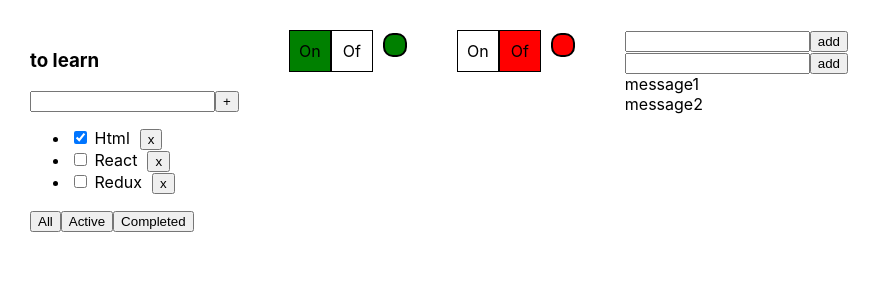
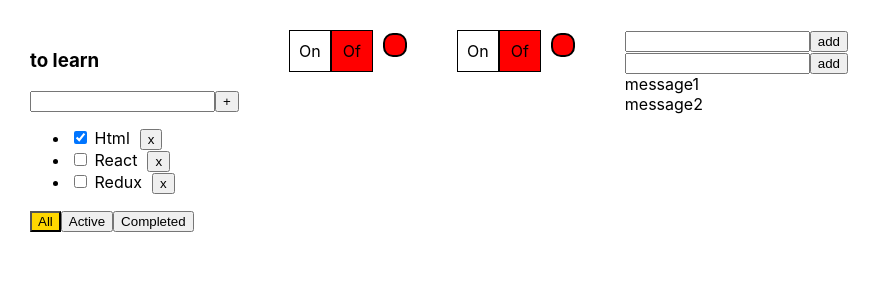
Before and after one commit to Lelik7777/todolist2023, a React (Create React App) app: page / in a window 1280 px wide. Shown: the top 300 px of the page, without its empty margins (0-881 px from the left). Built offline with nearby package versions, Linux system fonts and the light colour scheme.

Commit message:
feat: finish lesson 4

```diff
--- a/src/App.css
+++ b/src/App.css
@@ -35,3 +35,6 @@
 .error {
   border: 2px solid red;
 }
+.active{
+  background-color: gold;
+}
--- a/src/App.tsx
+++ b/src/App.tsx
@@ -13,6 +13,7 @@ export type TaskType = {
 };
 
 function App() {
+  let [on,setOn]=useState<boolean>(false);
   let [tasks, setTasks] = useState<TaskType[]>([
     { id: v1(), title: "Html", isDone: true },
     { id: v1(), title: "React", isDone: false },
@@ -39,8 +40,8 @@ function App() {
         changeCheckedInput={changeCheckedInput}
       />
 
-      <OnOff on={true} />
-      <OnOff on={false} />
+      <OnOff on={on} setOn={setOn}/>
+      <OnOff on={on} setOn={setOn}/>
       <Messages />
     </div>
   );
--- a/src/Todolist.tsx
+++ b/src/Todolist.tsx
@@ -85,9 +85,9 @@ export default function Todolist({
       </div>
       <ul>{arrayTasks}</ul>
       <div>
-        <button onClick={() => changeFilter("all")}>All</button>
-        <button onClick={() => changeFilter("active")}>Active</button>
-        <button onClick={() => changeFilter("completed")}>Completed</button>
+        <button className={filter==='all'?'active':''} onClick={() => changeFilter("all")}>All</button>
+        <button className={filter==='active'?'active':''} onClick={() => changeFilter("active")}>Active</button>
+        <button className={filter==='completed'?'active':''} onClick={() => changeFilter("completed")}>Completed</button>
       </div>
     </div>
   );
--- a/src/components/OnOff.tsx
+++ b/src/components/OnOff.tsx
@@ -3,12 +3,13 @@ import "../App.css";
 
 type PropsType = {
   on: boolean;
+  setOn:(on:boolean)=>void;
 };
-export default function OnOff({ on }: PropsType) {
+export default function OnOff({ on,setOn }: PropsType) {
   return (
     <div>
-      <span className={on?'square on':'square'}>On</span>
-      <span className={on?'square':'square off'}>Of</span>
+      <span className={on?'square on':'square'} onClick={()=>setOn(true)}>On</span>
+      <span className={on?'square':'square off'} onClick={()=>setOn(false)}>Of</span>
       <span className={on ? "round" : "round off"}></span>
     </div>
   );
```
